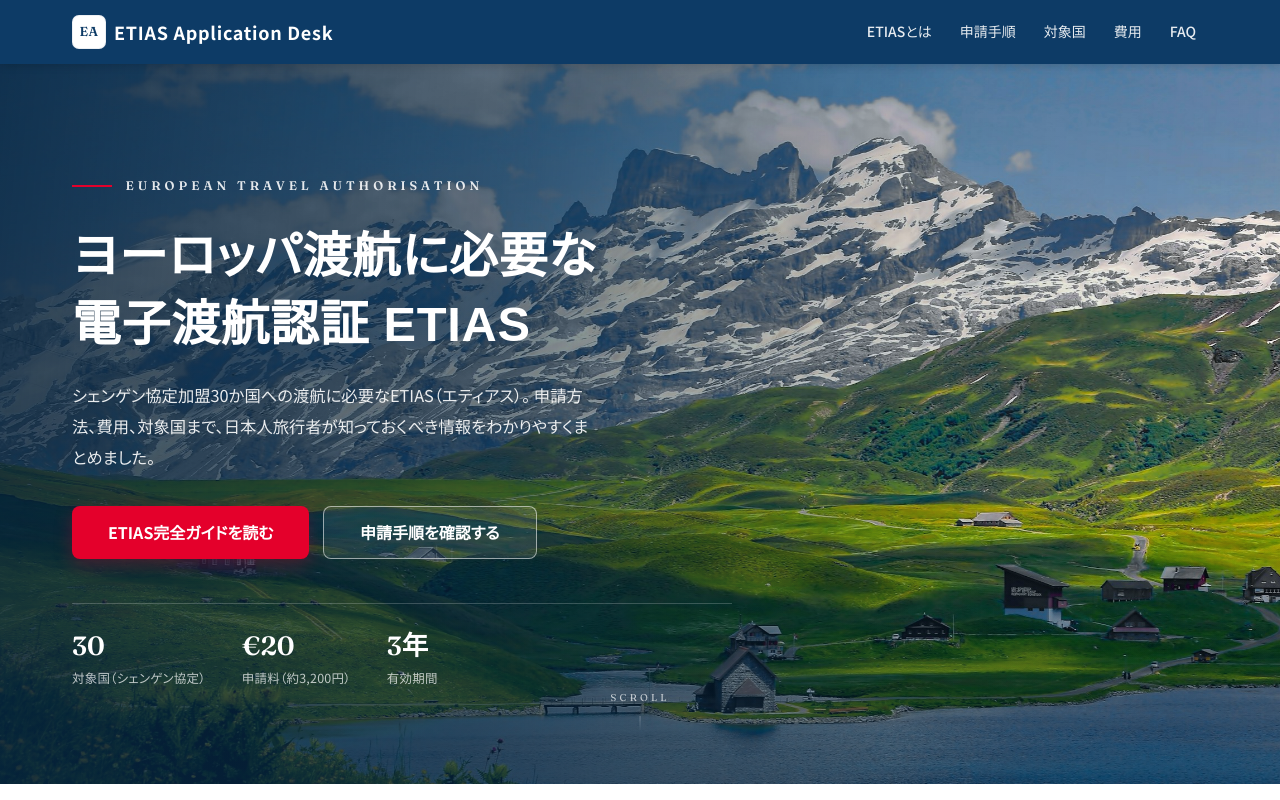
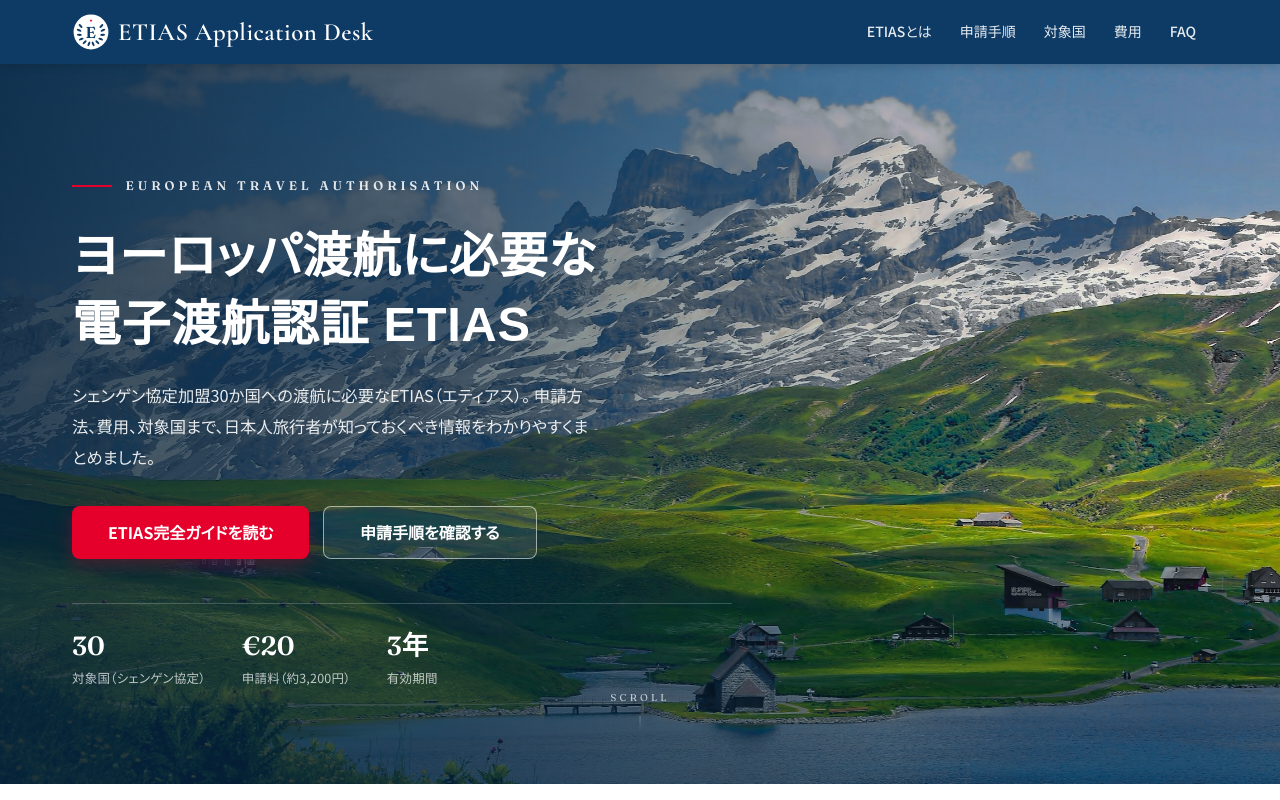
Before and after one commit to mediaxsaburoai0818-design/etias-new, a Next.js app: page / in a window 1280 px wide. Shown: the top 800 px of the page. Built offline with nearby package versions, Linux system fonts and the light colour scheme.

Commit message:
ヘッダーロゴ刷新: 月桂樹エンブレム(円形)＋サイト名をCormorant Garamondに変更

```diff
--- a/app/components/Header.tsx
+++ b/app/components/Header.tsx
@@ -2,6 +2,7 @@
 
 import Link from "next/link";
 import { useState } from "react";
+import Logo from "./Logo";
 
 const navItems = [
   { href: "/guide/", label: "ETIASとは" },
@@ -18,8 +19,8 @@ export default function Header() {
     <header className="site-header">
       <div className="container">
         <Link href="/" className="site-logo">
-          <span className="site-logo-mark">EA</span>
-          ETIAS Application Desk
+          <Logo className="site-logo-mark" size={38} />
+          <span className="site-logo-name">ETIAS Application Desk</span>
         </Link>
         <nav className="nav-desktop">
           {navItems.map((item) => (
--- /dev/null
+++ b/app/components/Logo.tsx
@@ -0,0 +1,58 @@
+/**
+ * ETIAS circular emblem — a laurel wreath around a serif "E"
+ * with a small accent star. Brand palette: navy / white / red.
+ */
+export default function Logo({
+  size = 38,
+  className,
+}: {
+  size?: number;
+  className?: string;
+}) {
+  const leaves: [number, number, number][] = [
+    [21.36, 38.97, 115], [15.95, 36.89, 137], [11.7, 32.93, 159],
+    [9.25, 27.68, 181], [8.95, 21.88, 203], [10.84, 16.4, 225],
+    [26.64, 38.97, 65], [32.05, 36.89, 43], [36.3, 32.93, 21],
+    [38.75, 27.68, -1], [39.05, 21.88, -23], [37.16, 16.4, -45],
+  ];
+  return (
+    <svg
+      width={size}
+      height={size}
+      viewBox="0 0 48 48"
+      xmlns="http://www.w3.org/2000/svg"
+      className={className}
+      role="img"
+      aria-label="ETIAS Application Desk"
+    >
+      <circle cx="24" cy="24" r="23" fill="#ffffff" />
+      <circle cx="24" cy="24" r="23" fill="none" stroke="#0d3b66" strokeWidth="2" />
+      {leaves.map(([cx, cy, rot], i) => (
+        <ellipse
+          key={i}
+          cx={cx}
+          cy={cy}
+          rx="3.1"
+          ry="1.35"
+          fill="#0d3b66"
+          transform={`rotate(${rot} ${cx} ${cy})`}
+        />
+      ))}
+      <path
+        d="M24,7.5 L24.5,8.81 L25.9,8.88 L24.81,9.76 L25.18,11.12 L24,10.35 L22.82,11.12 L23.19,9.76 L22.1,8.88 L23.5,8.81 Z"
+        fill="#e4002b"
+      />
+      <text
+        x="24"
+        y="31"
+        textAnchor="middle"
+        fontWeight="600"
+        fontSize="20"
+        fill="#0d3b66"
+        style={{ fontFamily: "var(--font-fraunces), Georgia, 'Times New Roman', serif" }}
+      >
+        E
+      </text>
+    </svg>
+  );
+}
--- a/app/globals.css
+++ b/app/globals.css
@@ -216,19 +216,19 @@ h4 { font-size: 1.125rem; }
 }
 
 .site-logo-mark {
-  display: inline-flex;
-  align-items: center;
-  justify-content: center;
-  width: 34px;
-  height: 34px;
-  background: #fff;
-  color: var(--color-primary);
-  border-radius: 7px;
-  font-family: var(--font-display);
+  width: 38px;
+  height: 38px;
+  flex-shrink: 0;
+  display: block;
+}
+
+.site-logo-name {
+  font-family: var(--font-cormorant), Georgia, "Times New Roman", serif;
   font-weight: 600;
-  font-size: 0.8125rem;
-  letter-spacing: 0.04em;
-  box-shadow: inset 0 0 0 1px rgba(13, 59, 102, 0.08);
+  font-size: 1.55rem;
+  letter-spacing: 0.02em;
+  line-height: 1;
+  white-space: nowrap;
 }
 
 .nav-desktop {
--- a/app/layout.tsx
+++ b/app/layout.tsx
@@ -1,5 +1,5 @@
 import type { Metadata } from "next";
-import { Noto_Sans_JP, Noto_Serif_JP, Fraunces } from "next/font/google";
+import { Noto_Sans_JP, Noto_Serif_JP, Fraunces, Cormorant_Garamond } from "next/font/google";
 import "./globals.css";
 import Header from "./components/Header";
 import Footer from "./components/Footer";
@@ -30,6 +30,14 @@ const fraunces = Fraunces({
   variable: "--font-fraunces",
 });
 
+const cormorant = Cormorant_Garamond({
+  subsets: ["latin"],
+  weight: ["500", "600"],
+  display: "swap",
+  preload: true,
+  variable: "--font-cormorant",
+});
+
 export const metadata: Metadata = {
   title: {
     default: "ETIAS Application Desk｜日本人のための欧州渡航認証ETIASガイド",
@@ -56,7 +64,7 @@ export default function RootLayout({
   return (
     <html
       lang="ja"
-      className={`${notoSansJP.variable} ${notoSerifJP.variable} ${fraunces.variable}`}
+      className={`${notoSansJP.variable} ${notoSerifJP.variable} ${fraunces.variable} ${cormorant.variable}`}
     >
       <body>
         <script
```
